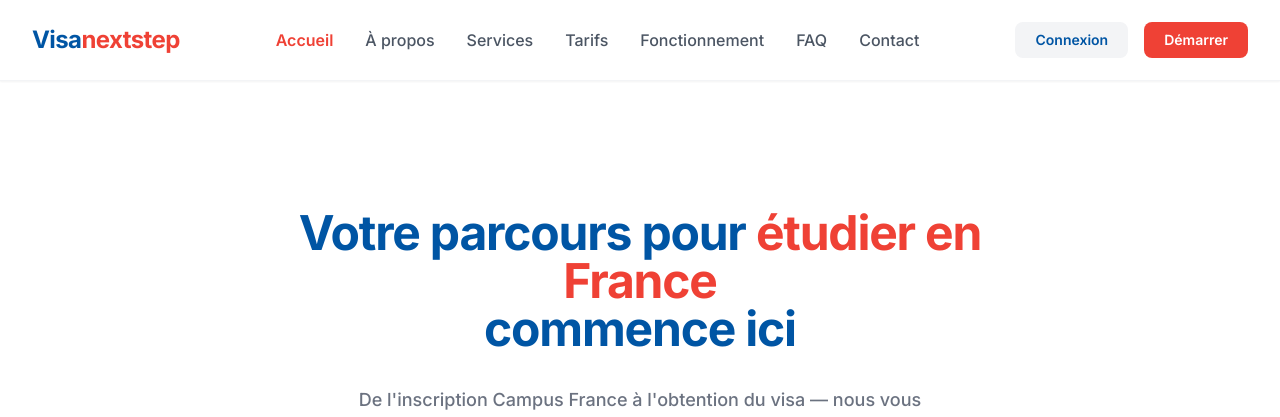
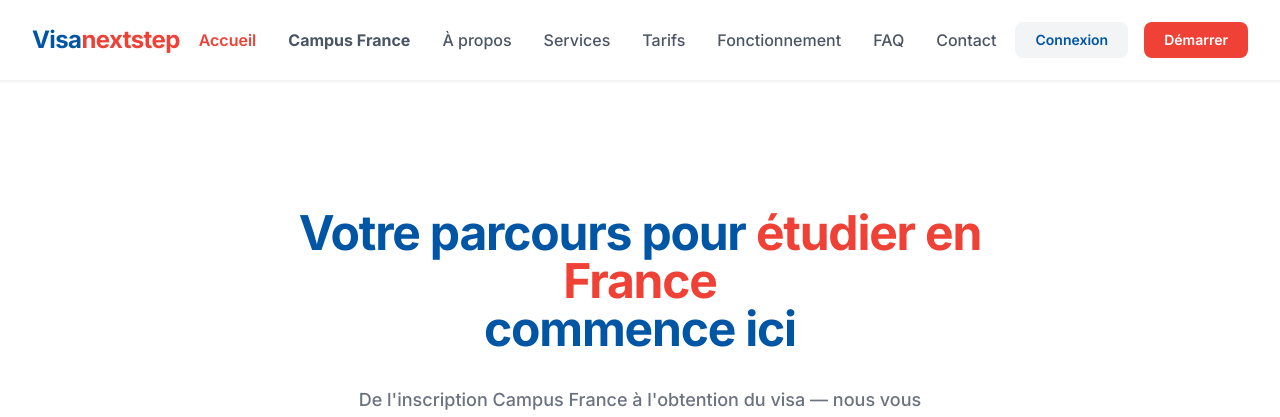
Before and after one commit to Asabi89/campusvisa, a Django app: page /visanextstep/ in a window 1280 px wide. Shown: the top 417 px of the page. Run offline with Django 5.2, Linux system fonts and the light colour scheme; data comes from the database, SQL or seed files in the repository; parts of the project's set-up code (start-up, migrations or seed data) failed here and were passed over.

Commit message:
Update links to visa.nextstepc.com

```diff
--- a/templates/base.html
+++ b/templates/base.html
@@ -54,6 +54,7 @@
                 <!-- Desktop Menu -->
                 <nav class="hidden md:flex space-x-6 lg:space-x-8 items-center font-medium text-sm lg:text-base">
                     <a href="{% url 'pages:home' %}" class="text-visaRed font-semibold">Accueil</a>
+                    <a href="https://visa.nextstepc.com" class="text-gray-600 hover:text-marine transition-colors font-bold">Campus France</a>
                     <a href="{% url 'pages:about' %}" class="text-gray-600 hover:text-marine transition-colors">À propos</a>
                     <a href="{% url 'pages:services' %}" class="text-gray-600 hover:text-marine transition-colors">Services</a>
                     <a href="{% url 'pages:pricing' %}" class="text-gray-600 hover:text-marine transition-colors">Tarifs</a>
@@ -64,8 +65,8 @@
 
                 <!-- Auth Buttons -->
                 <div class="hidden md:flex items-center space-x-4">
-                    <a href="{% url 'account_login' %}" class="bg-gray-100 text-marine px-5 py-2 rounded-lg font-semibold hover:bg-gray-200 transition-colors text-sm">Connexion</a>
-                    <a href="{% url 'account_signup' %}" class="bg-visaRed text-white px-5 py-2 rounded-lg font-semibold hover:bg-red-700 transition-colors text-sm">Démarrer</a>
+                    <a href="https://visa.nextstepc.com" class="bg-gray-100 text-marine px-5 py-2 rounded-lg font-semibold hover:bg-gray-200 transition-colors text-sm">Connexion</a>
+                    <a href="https://visa.nextstepc.com" class="bg-visaRed text-white px-5 py-2 rounded-lg font-semibold hover:bg-red-700 transition-colors text-sm">Démarrer</a>
                 </div>
 
                 <!-- Mobile menu button -->
@@ -84,6 +85,7 @@
         <div class="md:hidden bg-white border-t border-gray-100" x-show="mobileMenuOpen" x-transition style="display: none;">
             <div class="px-4 pt-2 pb-6 space-y-2">
                 <a href="{% url 'pages:home' %}" class="block px-3 py-2 text-visaRed font-semibold rounded-md">Accueil</a>
+                <a href="https://visa.nextstepc.com" class="block px-3 py-2 text-marine font-bold hover:bg-gray-50 rounded-md">Campus France</a>
                 <a href="{% url 'pages:about' %}" class="block px-3 py-2 text-gray-600 font-medium hover:bg-gray-50 rounded-md">À propos</a>
                 <a href="{% url 'pages:services' %}" class="block px-3 py-2 text-gray-600 font-medium hover:bg-gray-50 rounded-md">Services</a>
                 <a href="{% url 'pages:pricing' %}" class="block px-3 py-2 text-gray-600 font-medium hover:bg-gray-50 rounded-md">Tarifs</a>
@@ -91,8 +93,8 @@
                 <a href="{% url 'pages:faq' %}" class="block px-3 py-2 text-gray-600 font-medium hover:bg-gray-50 rounded-md">FAQ</a>
                 <a href="{% url 'pages:contact' %}" class="block px-3 py-2 text-gray-600 font-medium hover:bg-gray-50 rounded-md">Contact</a>
                 <div class="pt-4 flex flex-col gap-3">
-                    <a href="{% url 'account_login' %}" class="block w-full text-center bg-gray-100 text-marine px-5 py-3 rounded-lg font-semibold">Connexion</a>
-                    <a href="{% url 'account_signup' %}" class="block w-full text-center bg-visaRed text-white px-5 py-3 rounded-lg font-semibold">Démarrer</a>
+                    <a href="https://visa.nextstepc.com" class="block w-full text-center bg-gray-100 text-marine px-5 py-3 rounded-lg font-semibold">Connexion</a>
+                    <a href="https://visa.nextstepc.com" class="block w-full text-center bg-visaRed text-white px-5 py-3 rounded-lg font-semibold">Démarrer</a>
                 </div>
             </div>
         </div>
--- a/templates/pages/home.html
+++ b/templates/pages/home.html
@@ -22,7 +22,7 @@
             </p>
 
             <div class="flex flex-col sm:flex-row justify-center items-center gap-4 animate-fade-in-up animation-delay-300">
-                <a href="{% url 'account_signup' %}" class="w-full sm:w-auto px-8 py-3 bg-visaRed text-white rounded-full font-semibold hover:bg-red-800 transition-all shadow-[0_4px_14px_0_rgba(201,31,55,0.39)] hover:shadow-[0_6px_20px_rgba(201,31,55,0.23)] hover:-translate-y-0.5 flex items-center justify-center gap-2">
+                <a href="https://visa.nextstepc.com" class="w-full sm:w-auto px-8 py-3 bg-visaRed text-white rounded-full font-semibold hover:bg-red-800 transition-all shadow-[0_4px_14px_0_rgba(201,31,55,0.39)] hover:shadow-[0_6px_20px_rgba(201,31,55,0.23)] hover:-translate-y-0.5 flex items-center justify-center gap-2">
                     Démarrer mon dossier <span>&rarr;</span>
                 </a>
                 <a href="#processus" class="w-full sm:w-auto px-8 py-3 bg-white text-marine border-2 border-marine rounded-full font-semibold hover:bg-gray-50 transition-all flex items-center justify-center">
@@ -353,7 +353,7 @@
         <div class="max-w-4xl mx-auto px-4 sm:px-6 lg:px-8 relative z-10 text-center">
             <h2 class="font-display text-4xl md:text-5xl font-black text-marine mb-6">Prêt à transformer votre projet d'études en réalité ?</h2>
             <p class="text-xl text-gray-500 mb-10">Rejoignez des centaines d'étudiants qui ont choisi la sérénité avec Visanexstep.</p>
-            <a href="{% url 'account_signup' %}" class="inline-flex items-center gap-2 px-10 py-5 bg-marine text-white text-lg font-bold rounded-xl hover:bg-visaRed transition-all shadow-glow hover:-translate-y-1">
+            <a href="https://visa.nextstepc.com" class="inline-flex items-center gap-2 px-10 py-5 bg-marine text-white text-lg font-bold rounded-xl hover:bg-visaRed transition-all shadow-glow hover:-translate-y-1">
                 Créer mon compte gratuitement
                 <svg class="w-5 h-5" fill="none" stroke="currentColor" viewBox="0 0 24 24"><path stroke-linecap="round" stroke-linejoin="round" stroke-width="2" d="M14 5l7 7m0 0l-7 7m7-7H3"/></svg>
             </a>
```
